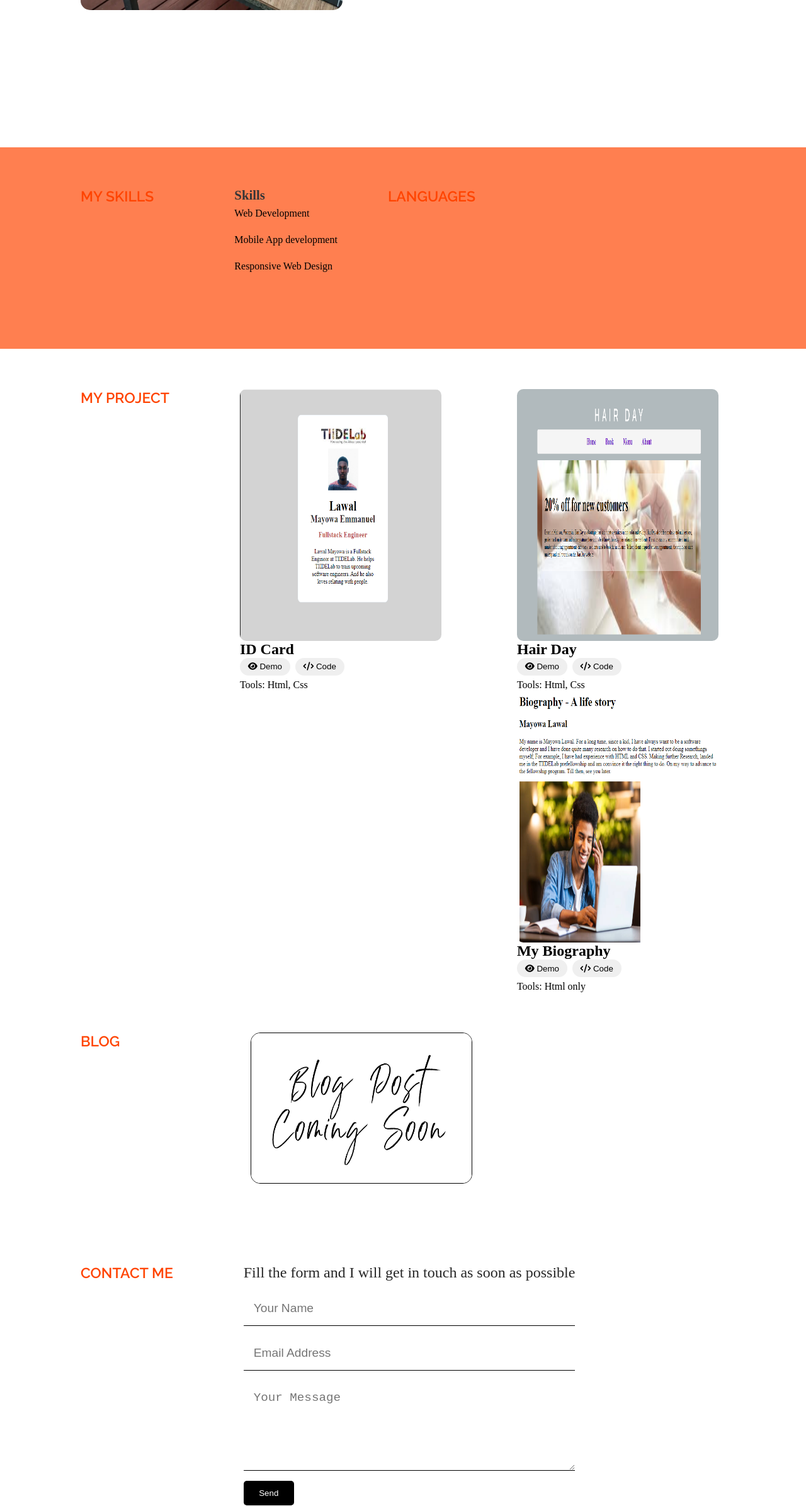
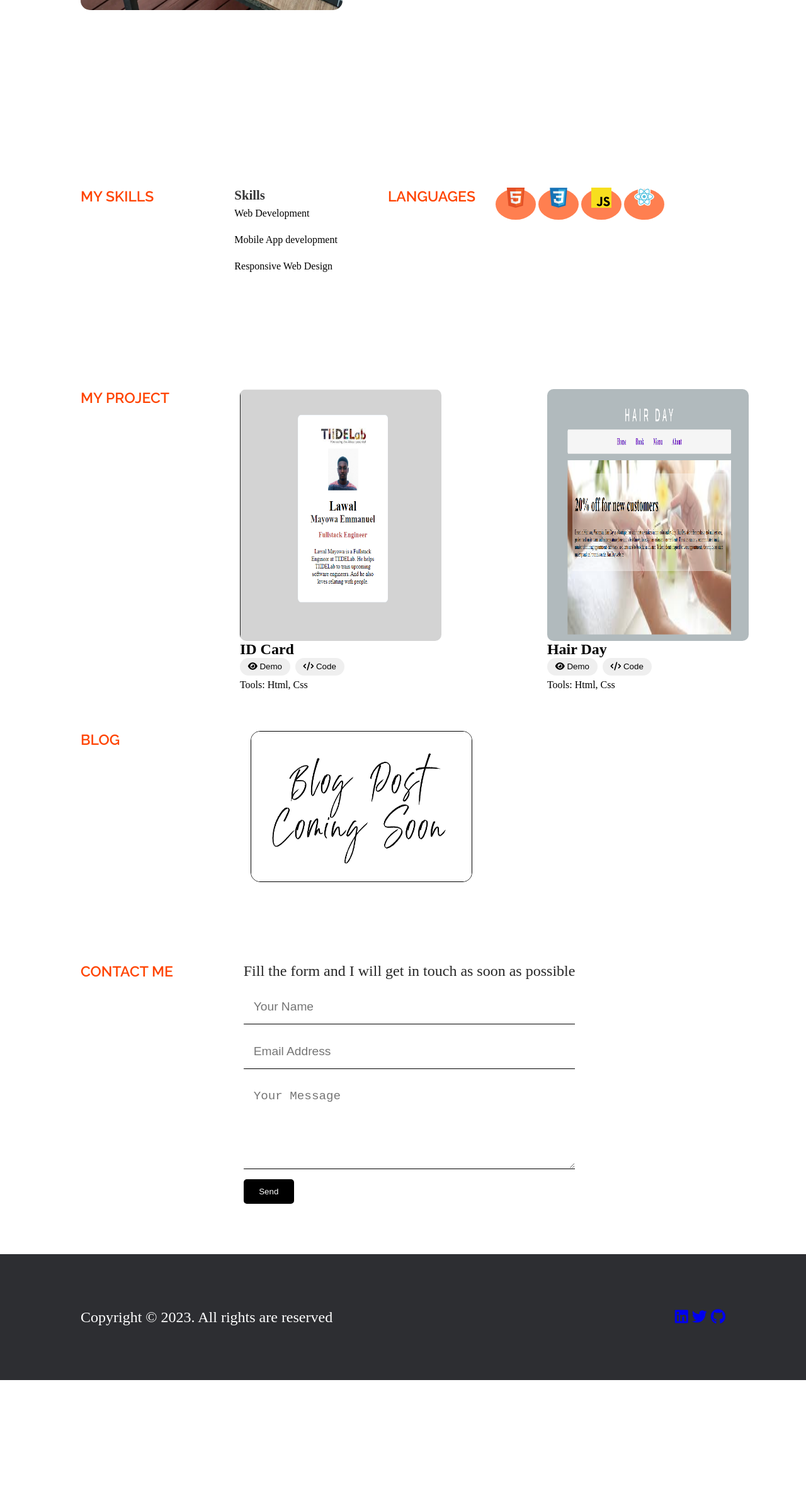
Before and after one commit to Mayor-king/portfolio, a plain HTML site: page index.html in a window 1280 px wide. Shown: the part 1366-3758 px from the top of the page at 63% size. After the commit the page ends 3558 px from the top, so only its background shows below. Drawn offline with Linux system fonts and the light colour scheme.

Commit message:
My Portfolio Site

```diff
--- a/assets/css/style.css
+++ b/assets/css/style.css
@@ -160,7 +160,7 @@ section h3 {
     display: flex;
     height: 40vh;
     padding: 4rem 8rem;
-    background-color: coral;
+    background-color: white;
     gap: 5rem;
 }
 
@@ -178,6 +178,28 @@ section h3 {
     margin-left: 3rem;
 }
 
+.lang {
+    display: flex;
+    gap: 2rem;
+}
+
+.background {
+    gap: 1rem;
+}
+
+.stack-background {
+    display: inline;
+    background-color: coral;
+    padding: 1rem;
+    border-radius: 50%;
+}
+
+.stack-logo {
+    width: 2rem;
+    height: 2rem;
+    gap: 1rem;
+}
+
 #myprojects {
     display: flex;
     padding-top: 4rem;
@@ -187,7 +209,7 @@ section h3 {
 
 .project-list {
     display: flex;
-    gap: 15rem;
+    gap: 18rem;
     /* flex-wrap: wrap; */
 }
 
@@ -304,3 +326,23 @@ form button {
     text-align: center;
 
 }
+
+footer {
+    display: flex;
+    padding: 0 8rem;
+    background: #2D2E32;
+    height: 25vh;
+    color: white;
+    font-size: 1.5rem;
+    align-items: center;
+    justify-content: space-between;
+}
+
+.footer {
+    gap: 1rem;
+    color: white;
+}
+
+.footer:hover, .footer:visited, .footer:active {
+    color: #ff4400;
+}
--- a/index.html
+++ b/index.html
@@ -63,6 +63,13 @@
 
         <div class="lang">
             <h3>Languages</h3>
+            <div class="background">
+                <div class="stack-background"><img src="./assets/images/html.svg" alt="" class="stack-logo"></div>
+                <div class="stack-background"><img src="./assets/images/css3.svg" alt="" class="stack-logo"></div>
+                <div class="stack-background"><img src="./assets/images/javascript.svg" alt="" class="stack-logo"></div>
+                <div class="stack-background"><img src="./assets/images/react.svg" alt="" class="stack-logo"></div>
+            </div>
+
 
         </div>
 
@@ -106,8 +113,8 @@
                     <a href="https://github.com/Mayor-king/Hair-day" target="_blank"><button class="code"><i class="fa-solid fa-code"></i> Code</button></a>
                 </div>
                 <p class="tools">Tools: Html, Css</p>
-            </span>
-            <div class="cards">
+            </div>
+            <!-- <div class="cards">
                 <div class="ref">
                     <a href="#" target="_blank">
                         <div class="image">
@@ -122,7 +129,7 @@
                     <a href="https://github.com/Mayor-king/Biography" target="_blank"><button class="code"><i class="fa-solid fa-code"></i> Code</button></a>
                 </div>
                 <p class="tools">Tools: Html only</p>
-            </span>
+            </div> -->
         </div>
     </section>
     <section id="myblog">
@@ -144,6 +151,14 @@
         </div>
 
     </section>
+    <footer>
+        <p>Copyright © 2023. All rights are reserved</p>
+        <div class="footer">
+            <a href="https://www.linkedin.com/in/mayowa-lawal1"><i class="fa-brands fa-linkedin"></i></a>
+            <a href="https://twitter.com/Mayor_May1"><i class="fa-brands fa-twitter"></i></a>
+            <a href="https://github.com/Mayor-king"><i class="fa-brands fa-github"></i></a>
+        </div>
+    </footer>
     <script src="assets/js/index.js"></script>
 </body>
 </ht
```
Also changed, not shown: assets/images/css3.svg (added), assets/images/html.svg (added), assets/images/javascript.svg (added), assets/images/react.svg (added).
